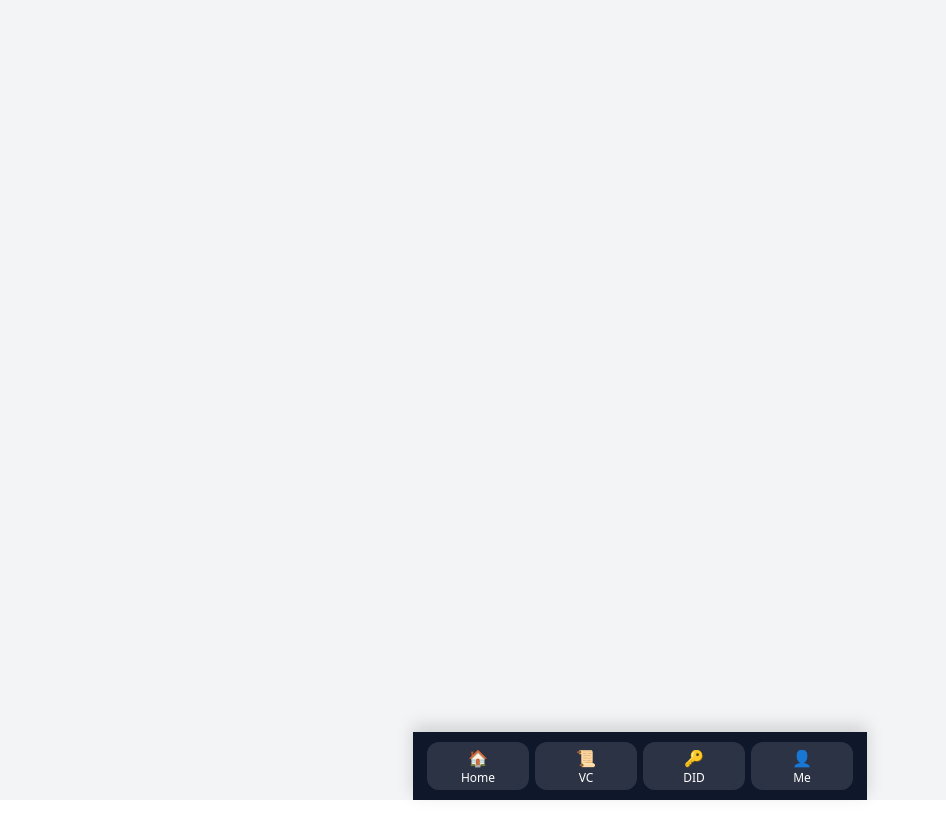
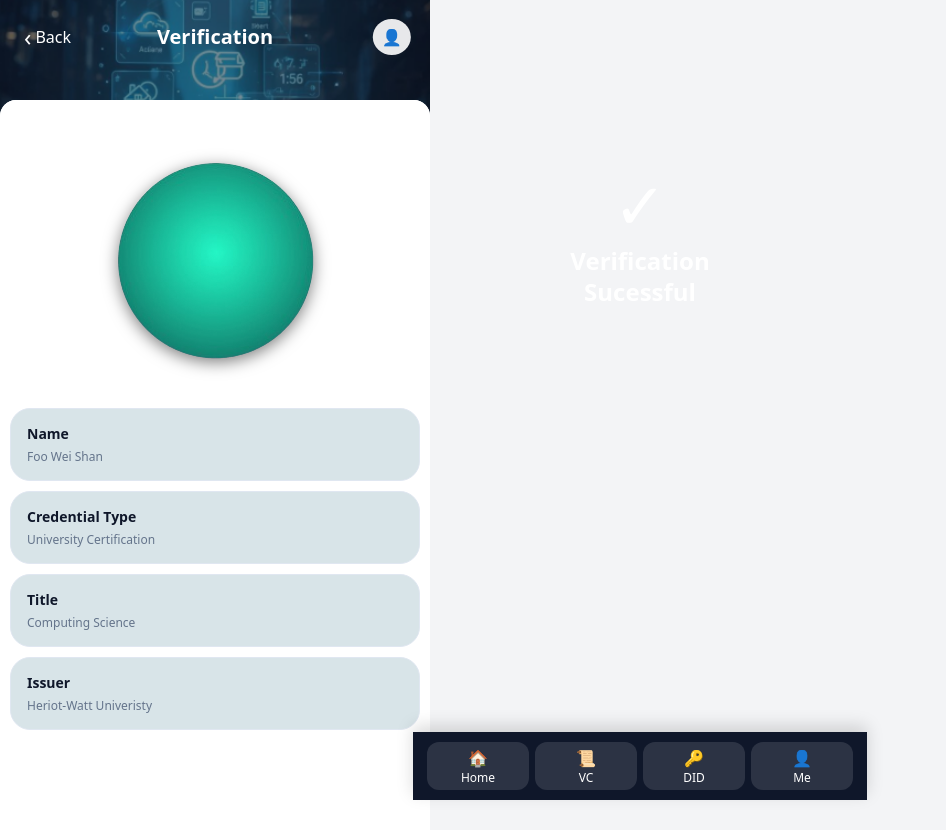
Before and after one commit to WeiShan-0415/FYP, a React app in the folder frontend/: page /postvsuccess in a window 1280 px wide. Shown: the whole page, without its empty margins (0-946 px from the left). Before the commit the page ends 800 px from the top, so only its background shows below. Built offline with nearby package versions, Linux system fonts and the light colour scheme; the HTML template or start-up script is replaced by a standard one.

Commit message:
add verify successful page

```diff
--- a/frontend/src/App.css
+++ b/frontend/src/App.css
@@ -662,3 +662,29 @@ body {
   object-fit: contain;
   margin-top:15px;
 }
+
+.VerifySuccess {
+  position: relative;
+  width:200px;
+  height:200px;
+  justify-content: center;
+  align-items: center;
+  display: flex;
+  border-radius: 12px;
+  margin: 50px 25px 50px 25px;
+}
+
+.VerifySuccessImg {
+  object-fit: contain;
+  filter: drop-shadow(0 4px 8px rgba(0, 0, 0, 0.5));
+
+}
+
+.VerifyText {
+  position: absolute;
+  top: 30%;
+  left: 50%;
+  transform: translate(-50%, -50%);
+  text-align: center;
+  color: #fff;
+}
--- a/frontend/src/App.jsx
+++ b/frontend/src/App.jsx
@@ -8,6 +8,7 @@ import DidPage from './didpage.jsx'
 import Verification from './verification.jsx'
 import Profile from './profile.jsx'
 import ShareDid from './sharedid.jsx'
+import PostVSuccess from './PostVSucess.jsx'
 
 function App() {
   return (
@@ -19,6 +20,7 @@ function App() {
         <Route path="/verification" element={<Verification />} />
         <Route path="/profile" element={<Profile />} />
         <Route path="/sharedid" element={<ShareDid />} />
+        <Route path="/postvsuccess" element={<PostVSuccess />} />
       </Routes>
       <TabBar />
     </>
--- /dev/null
+++ b/frontend/src/PostVSucess.jsx
@@ -0,0 +1,69 @@
+import { useState } from 'react';
+import { useNavigate } from 'react-router-dom';
+import './App.css';
+
+export default function PostVSuccess() {
+  const navigate = useNavigate();
+  return (
+    <div className="appShell">
+      {/* Top header */}
+      <div className="header">
+        <div className="credentialContent">
+          <button className="backBtn" onClick={() => navigate('/')} aria-label="Back">
+            <span>‹</span>
+            <span>Back</span>
+          </button>
+          <h2 className="pageTitle">Verification</h2>
+          <button className="avatarBtn" aria-label="Profile" onClick={() => navigate('/profile')}>
+            <span role="img" aria-label="user">👤</span>
+          </button>
+        </div>
+      </div>
+      <main className="tallCards">
+        <div className="didCard">
+        <div className="didHeader">
+          <div className="VerifySuccess">
+            <div className="didIcon">
+            <img
+              src='/circle.png'
+              alt="Success Icon"
+              className='VerifySuccessImg'
+            />
+            </div>
+          </div>
+          <div className="VerifyText">
+            <div className="circleNumber">✓</div>
+            <div className="circleLabel">Verification<br/>Sucessful</div>
+          </div>
+          </div>
+          </div>
+          <div className="credentialCard"style={{marginTop:"-50px",marginBottom:"0px"}}>
+          <div className="cardContent"style={{textAlign: "Left"}}>
+            <h4 className="cardName">Name</h4>
+            <p className="cardIssued">Foo Wei Shan</p>
+          </div>
+        </div>
+
+        <div className="credentialCard">
+          <div className="cardContent" style={{textAlign: "Left"}}>
+            <h4 className="cardName">Credential Type </h4>
+            <p className="cardIssued">University Certification</p>
+          </div>
+        </div>
+
+        <div className="credentialCard"style={{marginTop: "0px"}}>
+          <div className="cardContent" style={{textAlign: "Left"}}>
+            <h4 className="cardName">Title </h4>
+            <p className="cardIssued">Computing Science</p>
+          </div>
+        </div><div className="credentialCard"style={{marginTop: "0px"}}>
+          <div className="cardContent" style={{textAlign: "Left"}}>
+            <h4 className="cardName">Issuer</h4>
+            <p className="cardIssued">Heriot-Watt Univeristy</p>
+          </div>
+        </div>
+
+      </main>
+    </div>
+  );
+}
--- a/frontend/src/credential.jsx
+++ b/frontend/src/credential.jsx
@@ -20,9 +20,9 @@ export default function Credential() {
         </div>
         <div className="circleContainer">
           <img
-            src='/credentialcircle.png'
+            src='/circle.png'
             alt="Credential Circle"
-            className="circle"
+            className="VerifySuccessImg"
           />
           <div className="circleText">
             <div className="circleNumber">4</div>
--- a/frontend/src/verification.jsx
+++ b/frontend/src/verification.jsx
@@ -40,7 +40,7 @@ export default function Verification() {
                   alt="QR Code"
                 />
           </div>
-          <div className="cardContent"style={{textAlign: "Left"}}>
+          <div className="cardContent"style={{textAlign: "Left"}} onClick={() => navigate('/postvsuccess')}>
             <h4 className="cardName">QR Code Scan</h4>
             <p className="cardIssued">Use Camera to scan</p>
           </div>
```
